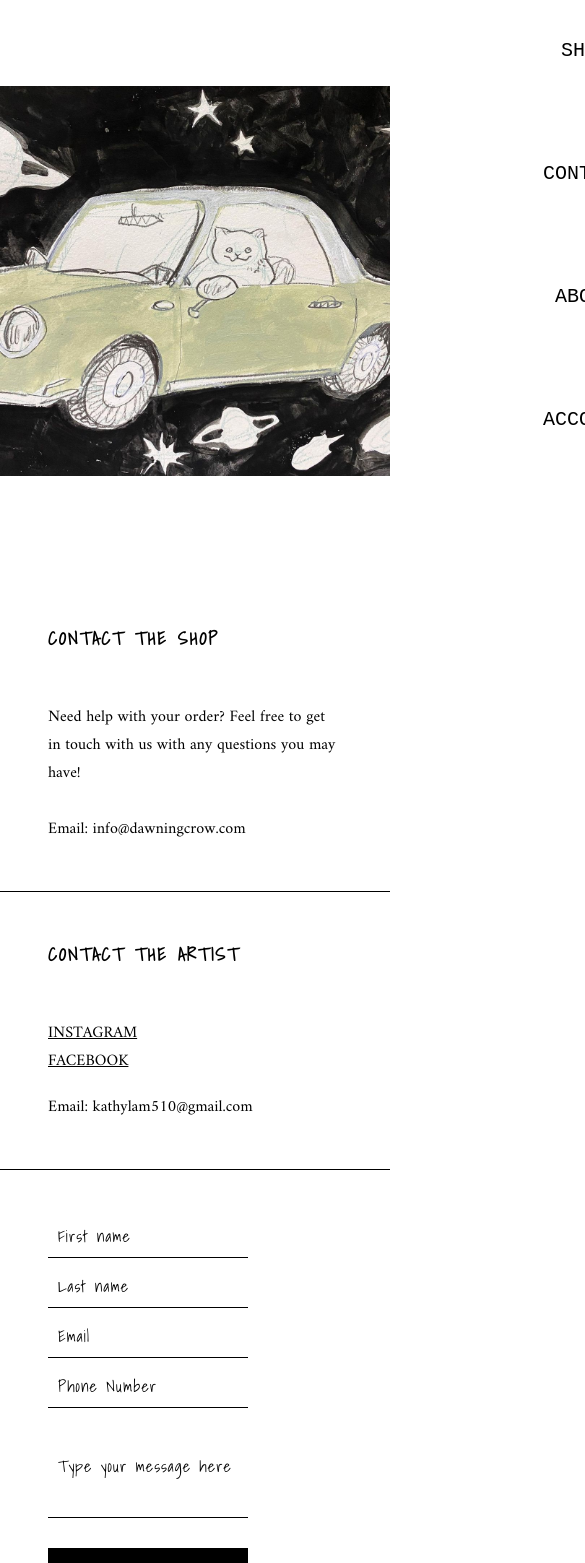
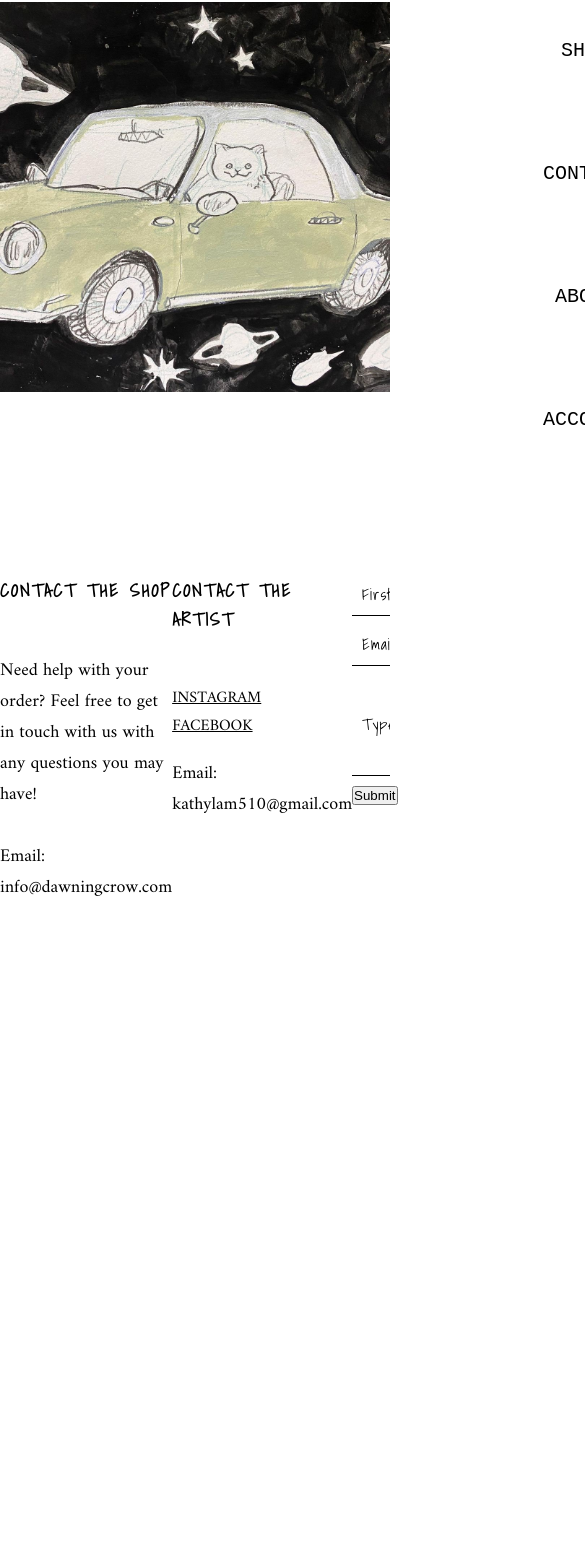
Before and after one commit to minileisdukno2/dawningcrow, a React (Create React App) app: page /contactpage in a window 390 px wide. Shown: the part 141-1704 px from the top of the page, 585 px wide, since content can reach past the window. After the commit the page ends 1308 px from the top, so only its background shows below. Built offline with nearby package versions, Linux system fonts and the light colour scheme; a web font is replaced by a local one.

Commit message:
Revert "responsive het phan phu"
This reverts commit e8e2945ef5e918db84aca3dbc6ad264fbfa9e75a.

```diff
--- a/src/contact_page/index.css
+++ b/src/contact_page/index.css
@@ -68,89 +68,20 @@
   margin-right: 10px;
   box-sizing: border-box;
   margin-bottom: 10px;
-  font-family: "Amiri", serif;
+  font-family: 'Amiri', serif;
 }
 input:focus {
-  outline: none;
+    outline: none
 }
 
-.Contact_third_content .Contact_message {
-  width: 410px;
-  height: 100px;
+.Contact_third_content .Contact_message{
+    width: 410px;
+    height: 100px;
 }
 
-::placeholder {
-  font-family: "Shadows Into Light", cursive;
-  font-size: 16px;
-  color: black;
-  letter-spacing: 1px;
+::placeholder{
+    font-family: 'Shadows Into Light', cursive;
+    font-size: 16px;
+    color: black;
+    letter-spacing:1px;
 }
-
-.ContactSubmit {
-  background-color: black; /* Green */
-  border: none;
-  color: white;
-  padding: 10px 20px;
-  text-align: center;
-  text-decoration: none;
-  display: inline-block;
-  font-size: 16px;
-  margin-top: 20px;
-  font-family: "Shadows Into Light", cursive;
-  margin-bottom: 5px;
-  transition: 0.5s;
-}
-
-.ContactSubmit:hover {
-  transform: scale(1.1);
-}
-
-@media (max-width: 1024px) {
-  .Contact_first_content p {
-    font-size: 16px;
-  }
-  .Contact_second_content p {
-    font-size: 16px;
-  }
-  .Contact_second_content a {
-    font-size: 16px;
-    text-decoration: underline;
-  }
-}
-
-@media (max-width: 768px) {
-  .contact_container {
-    display: contents;
-  }
-
-  .Contact_first_content {
-    width: 100%;
-    padding: 3rem;
-    border-bottom: 1px solid black;
-  }
-
-  .Contact_second_content {
-    width: 100%;
-    padding: 3rem;
-    border-bottom: 1px solid black;
-  }
-
-  .Contact_third_content {
-    width: 100%;
-    padding: 3rem;
-  }
-}
-
-@media (max-width: 516px) {
-  .Contact_third_content .Contact_message {
-    width: 200px;
-  }
-  .contact_container {
-    margin-top: 10vh;
-  }
-  .Contact_pic_container {
-    width: 100vw;
-    height: 70vh;
-    z-index: -1;
-  }
-}
--- a/src/contact_page/index.js
+++ b/src/contact_page/index.js
@@ -40,7 +40,7 @@ const Contactpage = () => {
                 ></input>
                 <br></br>
               </label>
-              <input type="submit" value="SUBMIT" className="ContactSubmit" />
+              <button type="submit">Submit</button>
             </form>
           </div>
         </div>
--- a/src/login-page/forgot_password/index.css
+++ b/src/login-page/forgot_password/index.css
@@ -2,9 +2,3 @@
     margin-bottom: 30px;
     font-family: 'Amiri', serif;
 }
-
-@media (max-width: 530px) {
-    .Login_container p{
-        margin-right: 10px;
-    }
-}
--- a/src/login-page/index.css
+++ b/src/login-page/index.css
@@ -61,11 +61,12 @@
     margin-top: 20px;
     font-family: 'Shadows Into Light', cursive;
     margin-bottom: 5px;
-    transition: 0.5s;
+
 }
 
 .Login_body_contianer .Login_container form .submit:hover{
     transform: scale(1.1);
+    transition: 0.5s;
 }
 
 .Login_body_contianer .Login_container form a{
@@ -76,21 +77,3 @@
 .Login_body_contianer .Login_container form a:hover{
     opacity: 0.8;
 }
-
-@media (max-width: 1200px){
-    .Login_main_container{
-        margin-bottom: 30px;
-    }
-}
-
-@media (max-width: 600px){
-    .Login_main_container{
-        margin-bottom: 30px;
-        height: 150vh;
-    }
-
-    .Login_body_contianer{
-        display: contents;
-    }
-
-}
```
